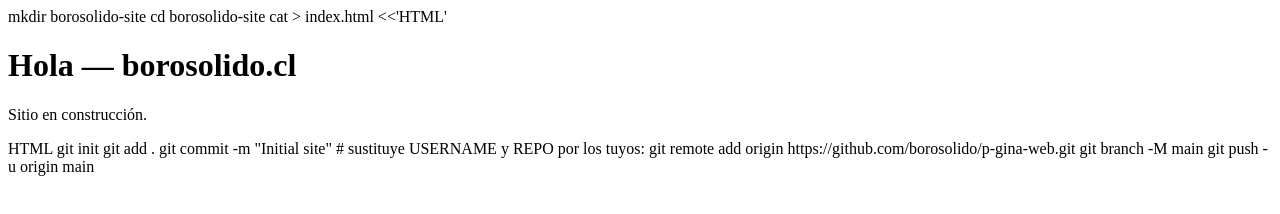
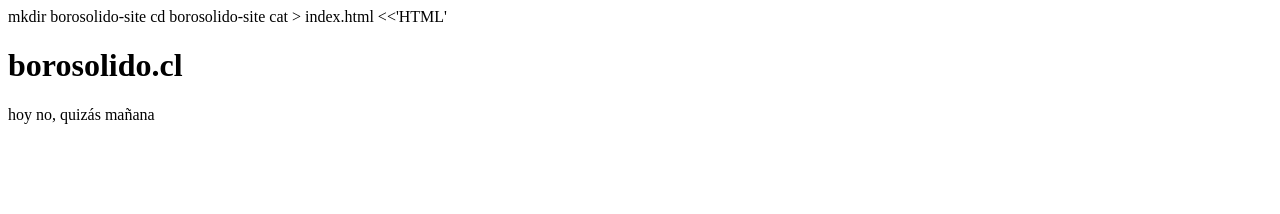
Before and after one commit to borosolido/p-gina-web, a plain HTML site: page index.html in a window 1280 px wide. Drawn offline with Linux system fonts and the light colour scheme.

Commit message:
Update index.html

```diff
--- a/index.html
+++ b/index.html
@@ -3,18 +3,9 @@
 cat > index.html <<'HTML'
 <!doctype html>
 <html>
-<head><meta charset="utf-8"><title>BoroSólido</title></head>
+<head><meta charset="utf-8"><title>borosolido</title></head>
 <body>
-  <h1>Hola — borosolido.cl</h1>
-  <p>Sitio en construcción.</p>
+  <h1>borosolido.cl</h1>
+  <p>hoy no, quizás mañana</p>
 </body>
 </html>
-HTML
-
-git init
-git add .
-git commit -m "Initial site"
-# sustituye USERNAME y REPO por los tuyos:
-git remote add origin https://github.com/borosolido/p-gina-web.git
-git branch -M main
-git push -u origin main
```
